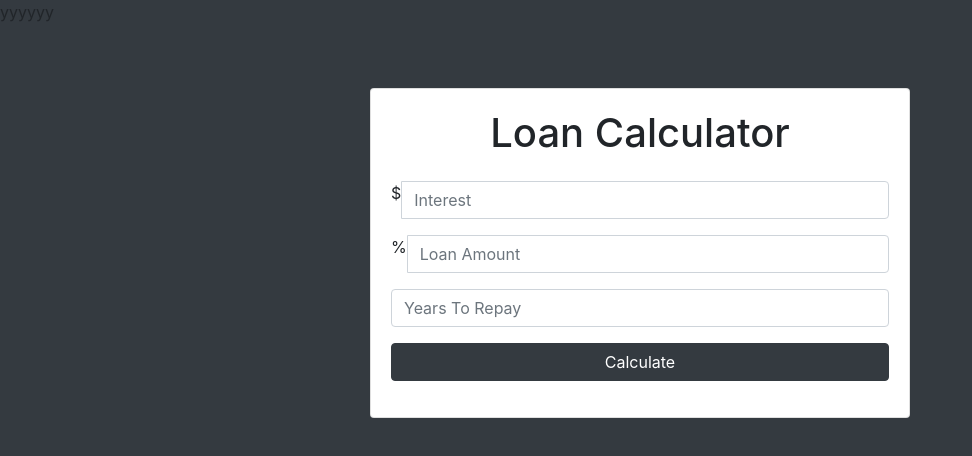
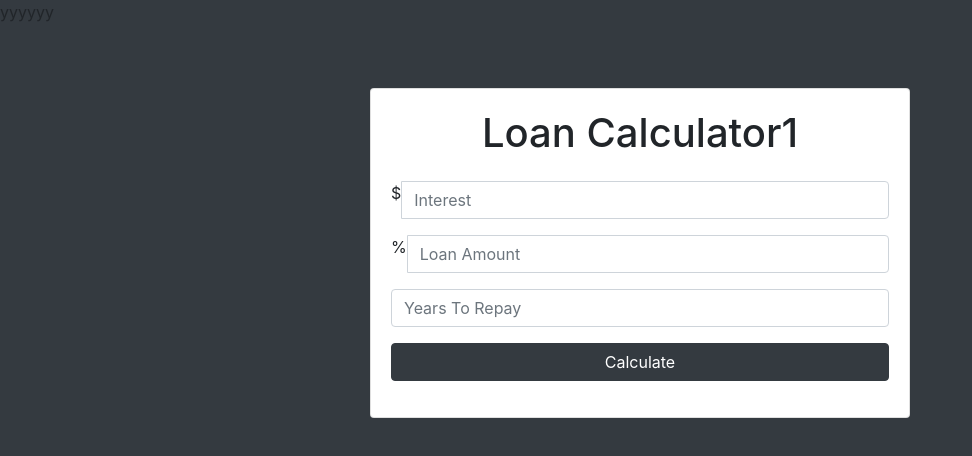
Before and after one commit to Satpetrosy/Loancalculator, a plain HTML site: page index.html in a window 1280 px wide. Shown: the whole page, without its empty margins (0-972 px from the left). Drawn offline with nearby package versions, Linux system fonts and the light colour scheme.

Commit message:
for test

```diff
--- a/index.html
+++ b/index.html
@@ -23,7 +23,7 @@
       <div class="row">
         <div class="col-md-6 mx-auto">
           <div class="card card-body text-center mt-5">
-            <h1 class="heding display-5 pb-3">Loan Calculator</h1>
+            <h1 class="heding display-5 pb-3">Loan Calculator1</h1>
             <form id="loan-form">
               <div class="form-group">
                 <div class="input-group">
```
